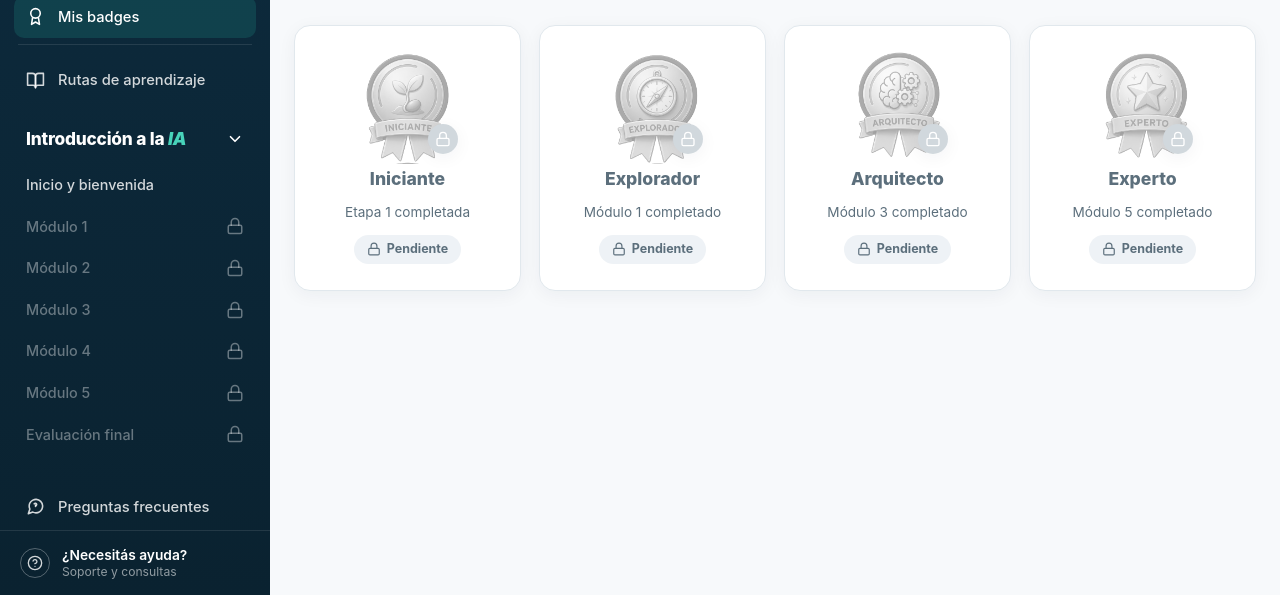
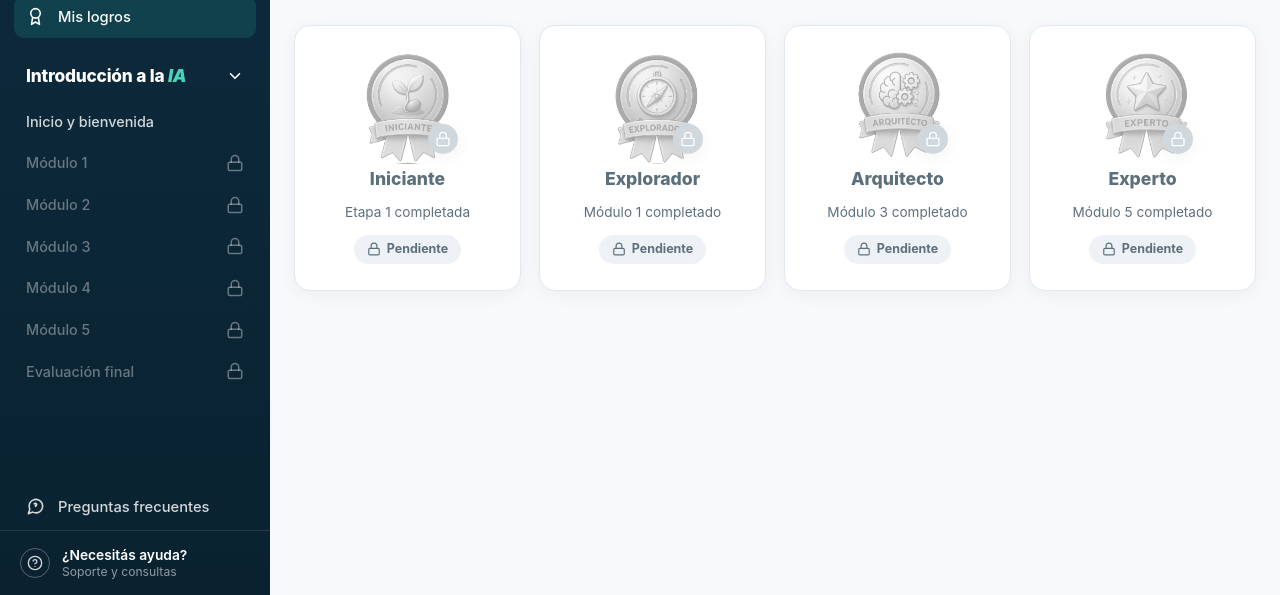
Before and after one commit to lopezgabriel-lgtm/aula-especializate, a website: page aula/badges.html in a window 1280 px wide. Shown: the part 205-800 px from the top of the page. Drawn offline with Linux system fonts and the light colour scheme.

Commit message:
Add files via upload

```diff
--- a/aula/aula.css
+++ b/aula/aula.css
@@ -1565,7 +1565,7 @@ body.tour-open .tour-fab, body.modal-open .tour-fab { display: none; }
 .sb-badge-fill{display:block;height:100%;border-radius:99px;background:linear-gradient(90deg,var(--mint),var(--mint-bright));transition:width .45s ease}
 .sb-badge-pct{color:var(--mint-bright);font-size:.74rem;font-weight:700;flex:none}
 
-/* items simples (Mi progreso / Mis badges / Rutas) */
+/* items simples (Mi progreso / Mis logros) */
 .sb-item{display:flex;align-items:center;gap:13px;width:100%;text-align:left;padding:10px 12px;border-radius:10px;
   color:var(--sb-text);font-size:.92rem;font-weight:500;background:transparent;border:0;cursor:pointer;text-decoration:none;transition:.13s}
 .sb-item:hover{background:var(--sb-hover);color:#fff}
@@ -1964,7 +1964,7 @@ a.pr-mod:hover{border-color:var(--mint);transform:translateY(-1px)}
 .pr-chip.is-open{background:#eaf3ff;color:#2f6fb3}
 .pr-chip.is-locked{background:var(--grey-light);color:var(--text-muted)}
 
-/* Mis badges: grilla */
+/* Mis logros: grilla */
 .bd-grid{display:grid;grid-template-columns:repeat(auto-fill,minmax(210px,1fr));gap:18px}
 .bd-card{background:var(--white);border:1px solid var(--line);border-radius:var(--radius);padding:26px 20px;box-shadow:var(--shadow);
   display:flex;flex-direction:column;align-items:center;text-align:center;gap:10px}
--- a/aula/badges.html
+++ b/aula/badges.html
@@ -3,7 +3,7 @@
 <head>
   <meta charset="UTF-8">
   <meta name="viewport" content="width=device-width, initial-scale=1.0">
-  <title>Mis badges — Introducción a la IA · Especializate</title>
+  <title>Mis logros — Introducción a la IA · Especializate</title>
   <link rel="stylesheet" href="aula.css">
 </head>
 <body data-screen="badges">
--- a/aula/screens.js
+++ b/aula/screens.js
@@ -624,7 +624,7 @@ window.AulaScreens = (function () {
     renderProgreso(host, AP.load());
   }
 
-  /* ===================== PANTALLA: MIS BADGES ===================== */
+  /* ===================== PANTALLA: MIS LOGROS ===================== */
   function achUnlocked(a, s) {
     if (typeof a.unlocked === 'function') return a.unlocked(s);
     if (AP.isAchievementUnlocked) { try { return AP.isAchievementUnlocked(a, s); } catch (e) {} }
@@ -647,7 +647,7 @@ window.AulaScreens = (function () {
       '<div class="bd">' +
         '<header class="pr-hero">' +
           '<span class="mi-eyebrow">Logros</span>' +
-          '<h1 class="mi-title">Mis badges</h1>' +
+          '<h1 class="mi-title">Mis logros</h1>' +
           '<p class="mi-desc">Insignias que vas desbloqueando al avanzar en el recorrido. Llevás <b>' + got + ' de ' + list.length + '</b>.</p>' +
         '</header>' +
         '<div class="bd-grid">' + cards + '</div>' +
@@ -656,7 +656,7 @@ window.AulaScreens = (function () {
   function initBadges() {
     var host = document.querySelector('[data-badges]');
     if (!host || !AP || !CFG) return;
-    document.title = 'Mis badges — ' + CFG.name;
+    document.title = 'Mis logros — ' + CFG.name;
     renderBadges(host, AP.load());
   }
 
--- a/aula/shell.js
+++ b/aula/shell.js
@@ -176,9 +176,7 @@ window.AulaShell = (function () {
       '<div class="sb-badge" data-sb-badge></div>' +
       '<div class="sb-scroll">' +
         '<a href="' + esc(CFG.links.progreso) + '" class="sb-item" data-nav="progreso">' + IC.progreso + '<span class="lbl">Mi progreso</span></a>' +
-        '<a href="' + esc(CFG.links.badges)   + '" class="sb-item" data-nav="badges">' + IC.badges   + '<span class="lbl">Mis badges</span></a>' +
-        '<div class="sb-div"></div>' +
-        '<a href="' + esc(CFG.links.rutas)    + '" class="sb-item" data-nav="rutas">' + IC.rutas    + '<span class="lbl">Rutas de aprendizaje</span></a>' +
+        '<a href="' + esc(CFG.links.badges)   + '" class="sb-item" data-nav="badges">' + IC.badges   + '<span class="lbl">Mis logros</span></a>' +
         '<div class="sb-section-gap"></div>' +
         '<div data-sb-tree></div>' +
       '</div>' +
@@ -223,7 +221,7 @@ window.AulaShell = (function () {
       return [{ label: CFG.name, href: courseHref }, { label: 'Mi progreso', current: true }];
     }
     if (loc.scope === 'badges') {
-      return [{ label: CFG.name, href: courseHref }, { label: 'Mis badges', current: true }];
+      return [{ label: CFG.name, href: courseHref }, { label: 'Mis logros', current: true }];
     }
     if (loc.scope === 'final') {
       return [{ label: CFG.name, href: courseHref }, { label: (CFG.final && CFG.final.label) || 'Evaluación final', current: true }];
@@ -346,7 +344,7 @@ window.AulaShell = (function () {
     renderTopbar(s, loc);
     renderTree(els.tree, s, loc);
     wireTree(els.tree);
-    // resaltar el acceso activo (Mi progreso / Mis badges)
+    // resaltar el acceso activo (Mi progreso / Mis logros)
     if (els.aside) Array.prototype.forEach.call(els.aside.querySelectorAll('.sb-item[data-nav]'), function (a) {
       a.classList.toggle('is-active', a.getAttribute('data-nav') === loc.scope);
     });
--- a/package.json
+++ b/package.json
@@ -1,9 +1,9 @@
 {
-  "name": "aula-especializate",
+  "name": "aula-especializate-lti-backend",
   "version": "1.0.0",
   "private": true,
   "type": "module",
-  "description": "Aula interactiva de Especializate detrás de un gateway de autenticación LTI 1.3 con Moodle. Valida el lanzamiento en backend, crea la sesión y sirve el aula estática sin modificarla.",
+  "description": "Aula Especializate — Proyecto B (desarrollo): frontend + integración LTI 1.3 + backend con persistencia centralizada del progreso (ProgressStore / /api/progress).",
   "engines": {
     "node": ">=18.17"
   },
```
Also changed, not shown: aula/LEEME.md (+1 -1 lines), README.md.
